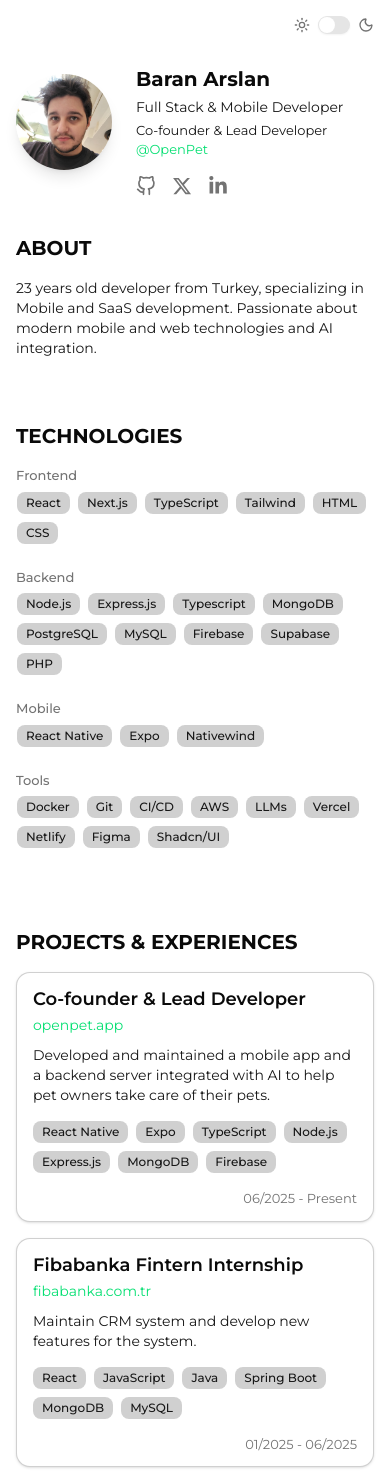
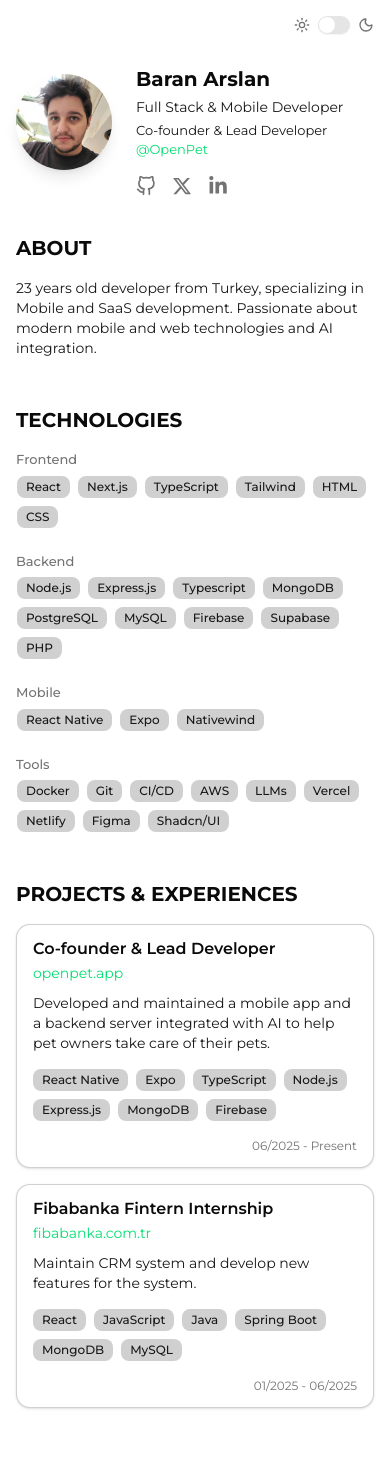
Before and after one commit to thebarslan/baran, a Next.js app: page / in a window 390 px wide. After the commit the page ends 1424 px from the top, so only its background shows below. Built offline with nearby package versions, Linux system fonts and the light colour scheme.

Commit message:
Some gap's changed

```diff
--- a/app/page.tsx
+++ b/app/page.tsx
@@ -9,7 +9,7 @@ export default function Home() {
       <main className="h-full">
          <Container>
             <div className="w-full py-4 flex">
-               <div className="container w-full flex gap-16 lg:flex-row flex-col">
+               <div className="container w-full flex lg:gap-16 gap-8 lg:flex-row flex-col">
                   <div className="left flex flex-col w-full flex-1 gap-6">
                      <Profile />
                      <About />
--- a/components/Projects.tsx
+++ b/components/Projects.tsx
@@ -53,7 +53,7 @@ const Projects = () => {
                   <Card className="w-full px-4 py-3">
                      <div className="project-container">
                         <div className="project-info-container">
-                           <h3 className="text-lg font-semibold">
+                           <h3 className="lg:text-lg text-base font-semibold">
                               {project.title}
                            </h3>
                            <Link
@@ -71,7 +71,7 @@ const Projects = () => {
                                  <Badge key={technology}>{technology}</Badge>
                               ))}
                            </div>
-                           <p className="text-[13px] text-muted-foreground text-end mt-4">
+                           <p className="lg:text-[13px] text-[12px] text-muted-foreground text-end mt-4">
                               {project.date}
                            </p>
                         </div>
--- a/components/Technologies.tsx
+++ b/components/Technologies.tsx
@@ -45,7 +45,7 @@ const technologies = [
 
 const Technologies = () => {
    return (
-      <div className="technologies flex flex-col gap-4 mt-10">
+      <div className="technologies flex flex-col gap-4 lg:mt-10 mt-6">
          <div className="title-container">
             <h2 className="text-xl font-bold">TECHNOLOGIES</h2>
          </div>
```
